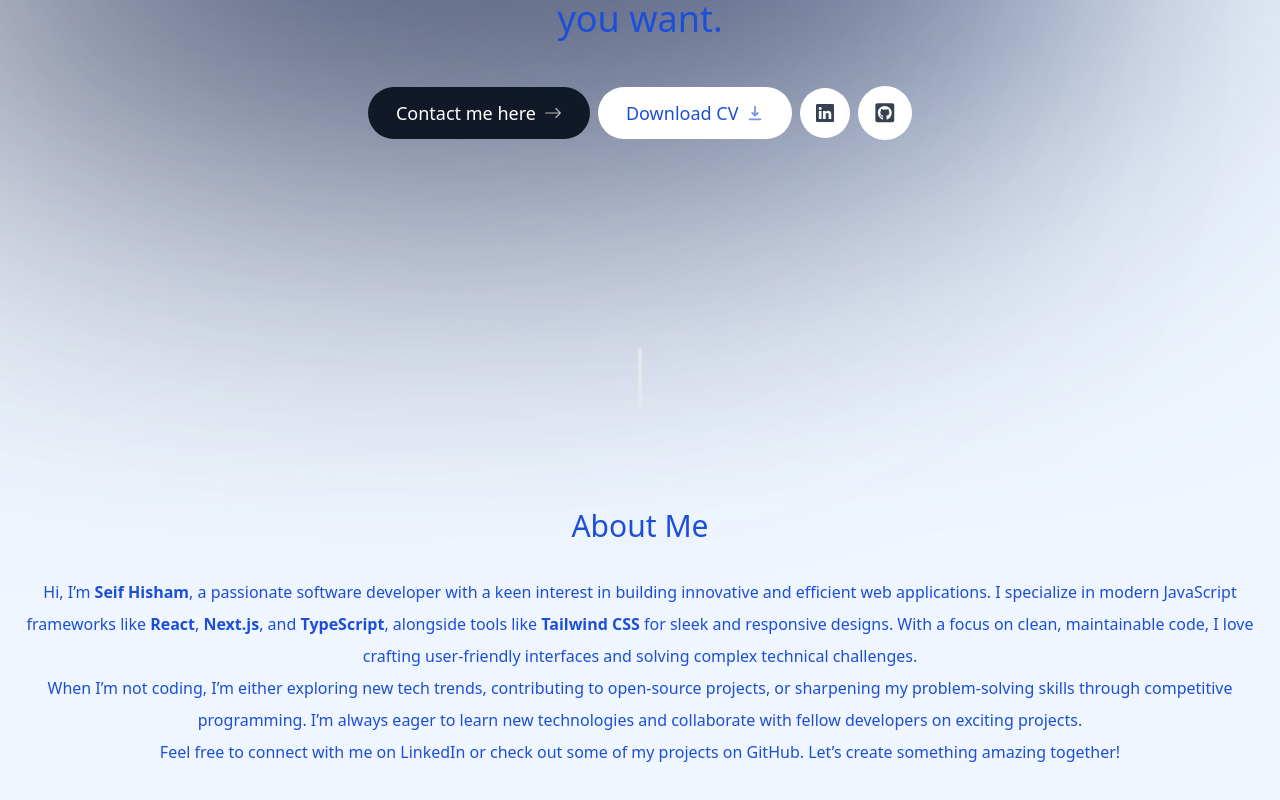
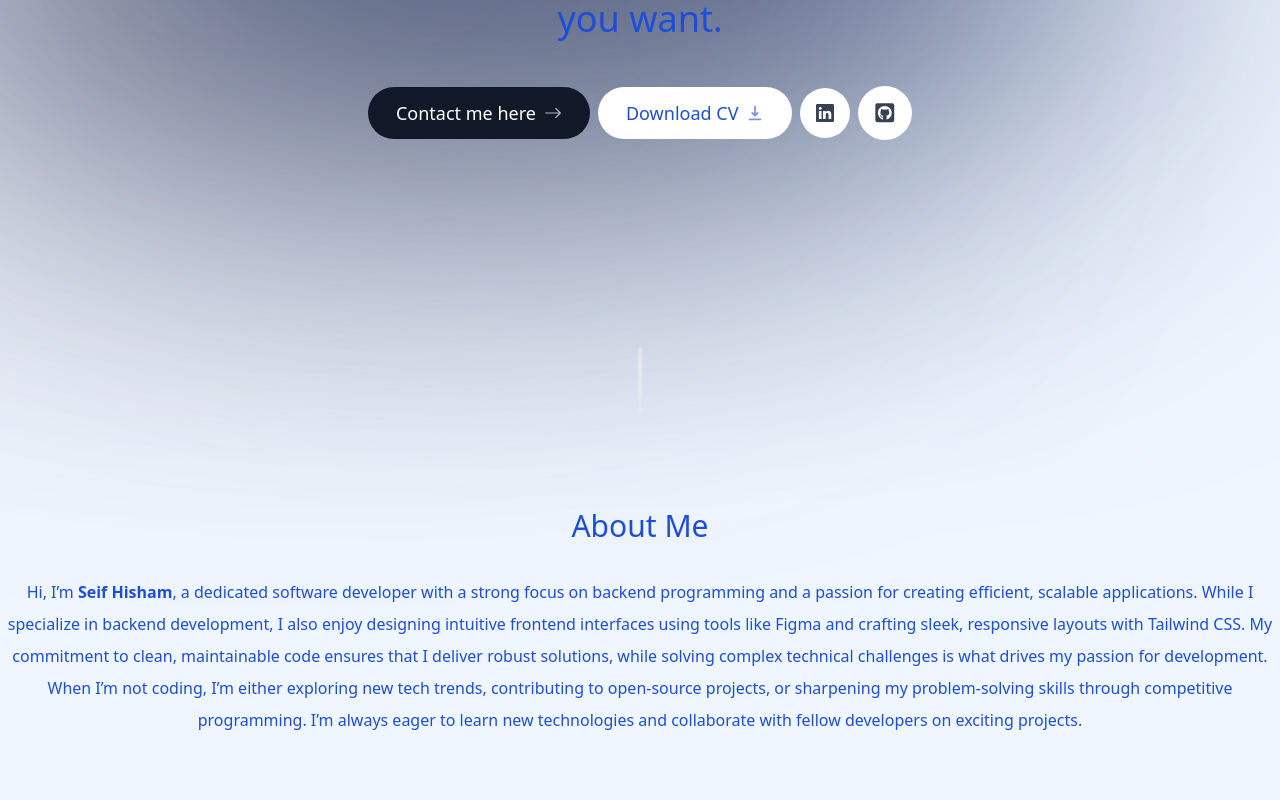
Before and after one commit to seifhisham/Portfolio, a Next.js app: page / in a window 1280 px wide. Shown: the part 426-1226 px from the top of the page. Built offline with nearby package versions, Linux system fonts and the light colour scheme.

Commit message:
updated the about me paragraph

```diff
--- a/components/about.tsx
+++ b/components/about.tsx
@@ -13,14 +13,11 @@ export default function about() {
     >
         <SectionHeading>About Me</SectionHeading>
         <p>
-        Hi, I’m <strong>Seif Hisham</strong>, a passionate software developer with a keen interest in building innovative and efficient web applications. I specialize in modern JavaScript frameworks like <strong>React</strong>, <strong>Next.js</strong>, and <strong>TypeScript</strong>, alongside tools like <strong>Tailwind CSS</strong> for sleek and responsive designs. With a focus on clean, maintainable code, I love crafting user-friendly interfaces and solving complex technical challenges.
+        Hi, I’m <strong>Seif Hisham</strong>, a dedicated software developer with a strong focus on backend programming and a passion for creating efficient, scalable applications. While I specialize in backend development, I also enjoy designing intuitive frontend interfaces using tools like Figma and crafting sleek, responsive layouts with Tailwind CSS. My commitment to clean, maintainable code ensures that I deliver robust solutions, while solving complex technical challenges is what drives my passion for development.
         </p>
         <p>
             When I’m not coding, I’m either exploring new tech trends, contributing to open-source projects, or sharpening my problem-solving skills through competitive programming. I’m always eager to learn new technologies and collaborate with fellow developers on exciting projects.
         </p>
-        <p>
-            Feel free to connect with me on <a href="https://www.linkedin.com" target="_blank">LinkedIn</a> or check out some of my projects on <a href="https://github.com" target="_blank">GitHub</a>. Let’s create something amazing together!
-        </p>
     </motion.section>
   )
 }
```
